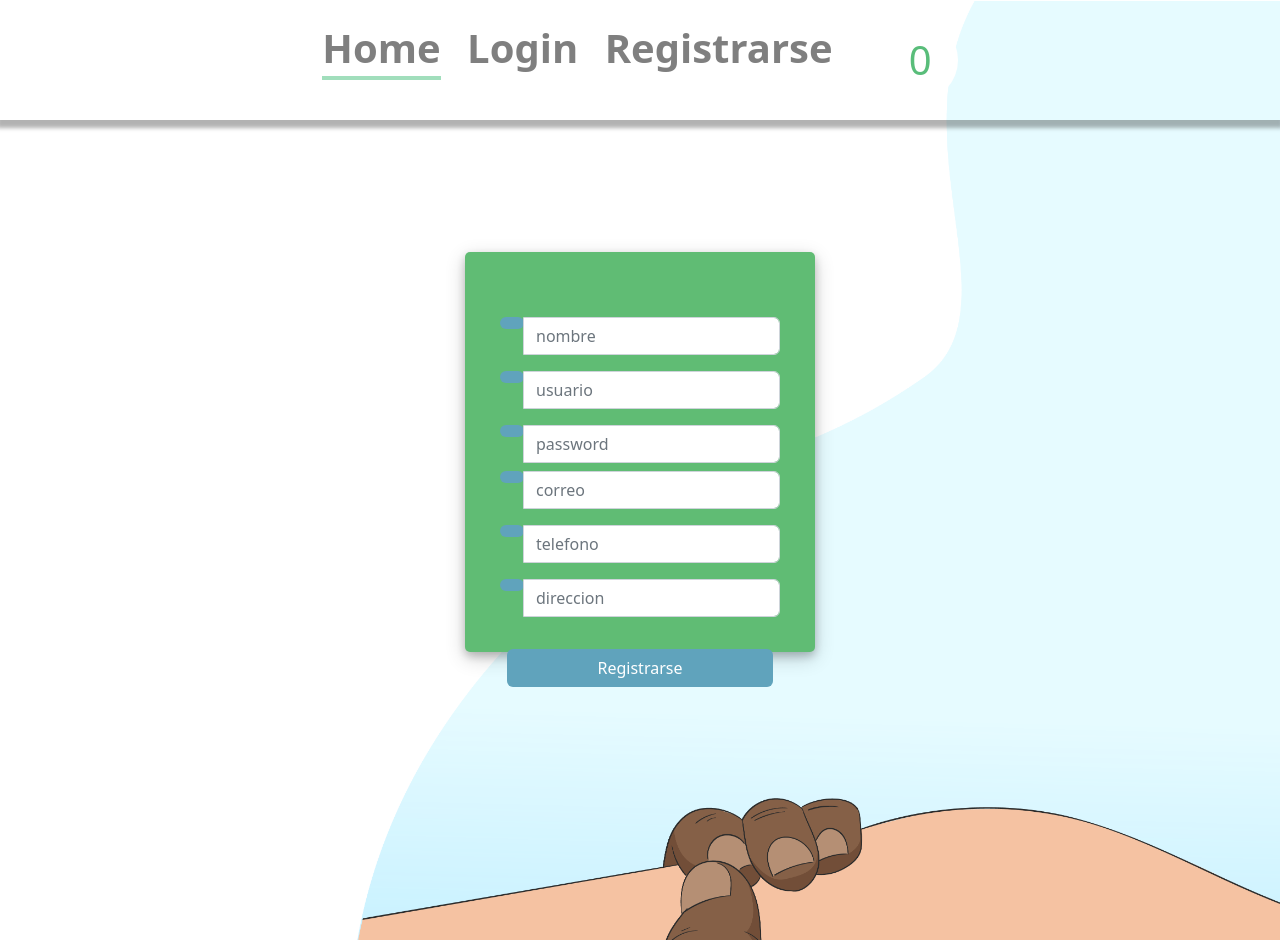
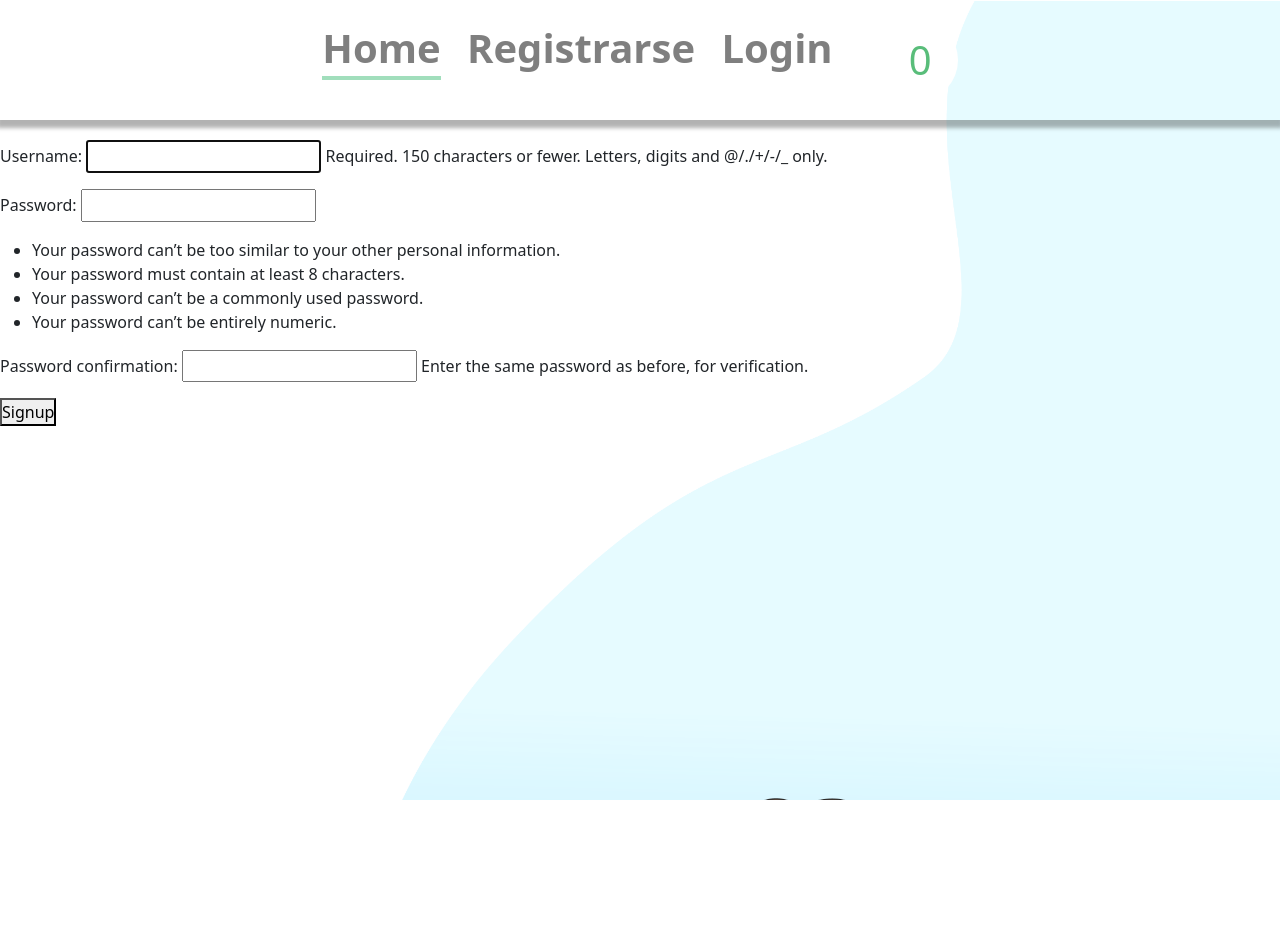
Before and after one commit to danielcaceres107/Agroweb3, a Django app: page /registro/ in a window 1280 px wide. After the commit the page ends 800 px from the top, so only its background shows below. Run offline with Django 4.2, Linux system fonts and the light colour scheme.

Commit message:
Login y Registro

```diff
--- a/mysite/templates/registro.html
+++ b/mysite/templates/registro.html
@@ -14,66 +14,26 @@
         <div class="inner">
 			<nav class="nav-masthead">
 				<h1><a class="nav-link active" href="/">Home</a>
+                <a class="nav-link" href="/registro">Registrarse</a>
+				{% if user.is_authenticated %}
+				<a class="nav-link" href="/logout">Logout</a>
+				{% else %}
 				<a class="nav-link" href="/login">Login</a>
-                <a class="nav-link" href="/registro">Registrarse</a></h1>
+				{% endif %}
+			</h1>
 
                 <button id="boton-carrito" class="masthead-brand"><i class="fas fa-shopping-cart"></i><span id="contadorCarrito">0</span></button>
 			</nav>
 
     </div>
     </header>
-    <div class="container h-100">
-		<div class="d-flex justify-content-center h-100">
-			<div class="user_card">
-				<div class="d-flex justify-content-center"></div>
-				<div class="d-flex justify-content-center form_container">
-					<form>
-						<div class="input-group mb-3">
-							<div class="input-group-append">
-								<span class="input-group-text"><i class="fas fa-user"></i></span>
-							</div>
-							<input type="text" name="" class="form-control input_user" value="" placeholder="nombre">
-						</div>
-                        <div class="input-group mb-3">
-							<div class="input-group-append">
-								<span class="input-group-text"><i class="fas fa-user"></i></span>
-							</div>
-							<input type="text" name="" class="form-control input_user" value="" placeholder="usuario">
-						</div>
-                        <div class="input-group mb-2">
-							<div class="input-group-append">
-								<span class="input-group-text"><i class="fas fa-key"></i></span>
-							</div>
-							<input type="password" name="" class="form-control input_pass" value="" placeholder="password">
-						</div>
-
-                        <div class="input-group mb-3">
-							<div class="input-group-append">
-								<span class="input-group-text"><i class="fas fa-user"></i></span>
-							</div>
-							<input type="text" name="" class="form-control input_user" value="" placeholder="correo">
-						</div>
-                        <div class="input-group mb-3">
-							<div class="input-group-append">
-								<span class="input-group-text"><i class="fas fa-user"></i></span>
-							</div>
-							<input type="text" name="" class="form-control input_user" value="" placeholder="telefono">
-						</div>
-                        <div class="input-group mb-3">
-							<div class="input-group-append">
-								<span class="input-group-text"><i class="fas fa-user"></i></span>
-							</div>
-							<input type="text" name="" class="form-control input_user" value="" placeholder="direccion">
-						</div>
-
-				</div>
-					<div class="d-flex justify-content-center mt-3 login_container">
-				 	    <button type="button" name="button" class="btn login_btn">Registrarse</button>
-				    </div>
-					</form>
-				</div>
-			</div>
-		</div>
-	</div>
+	<form action="/registro/" method="POST">
+		{% csrf_token %}
+		{{register.as_p}}
+		<button>
+			Signup
+		</button>
+	</form>
+	{{error}}
 </body>
 </html>
--- a/mysite/urls.py
+++ b/mysite/urls.py
@@ -15,15 +15,14 @@ Including another URLconf
     2. Add a URL to urlpatterns:  path('blog/', include('blog.urls'))
 """
 from django.contrib import admin
-from django.urls import path, include
+from django.urls import path
 from . import views
-from .views import VendedorView
 
 urlpatterns = [
     path('admin/', admin.site.urls),
     path('', views.index, name="index"),
-    path('login/', views.login, name="login"),
+    path('login/', views.ingreso, name="login"),
     path('registro/', views.registro, name="registro"),
     path('mydata/',views.mydata, name="mydata"),
-    path('vendedores/', VendedorView.as_view(), name='vendedores_list')
+    path('logout/', views.signout, name='logout'),
 ]
--- a/mysite/views.py
+++ b/mysite/views.py
@@ -1,53 +1,78 @@
-from django.shortcuts import render
+from django.shortcuts import render, redirect
 from django.http import HttpResponse, JsonResponse
 from django.views import View
 from agroweb import settings
 from .models import DimVendedores
-import googlemaps
-import json
+from django.contrib.auth.forms import UserCreationForm, AuthenticationForm
+from django.contrib.auth.models import User
+from django.contrib.auth import login, logout, authenticate
+from django.contrib.auth.decorators import login_required
+from django.db import IntegrityError
 # Create your views here.
+
+
 def index(request):
     key = settings.GOOGLE_MAPS_API_KEY
     context = {
-        'key':key,
+        'key': key,
     }
     username = 'Daniel Caceres'
     return render(request, 'index.html', context)
 
-def login(request):
-    return HttpResponse(render(request, 'login.html'))
+
+def ingreso(request):
+    if request.method == 'GET':
+        return render(request, 'login.html', {"form": AuthenticationForm})
+    else:
+        user = authenticate(request, username=request.POST['username'], password=request.POST['password'])
+        if user is not None:
+            login(request, user)
+            return redirect('index')
+        else:
+            return render(request, 'login.html', {"form": AuthenticationForm, "error": "Username or password is incorrect."})
+
 
 def registro(request):
-    return HttpResponse(render(request, 'registro.html'))
+    if request.method == 'GET':
+        return render(request, 'registro.html', {
+            'register': UserCreationForm
+        })
+    else:
+        if request.POST['password1'] == request.POST['password2']:
+            try:
+                user = User.objects.create_user(username=request.POST['username'], password=request.POST['password1'])
+                user.save()
+                login(request, user)
+                print('usuario creado satisfactoriamente')
+                return redirect('index')
+            except IntegrityError:
+                return render(request, 'registro.html', {"register": UserCreationForm, "error": "Username already exists."})
+        else:
+            return render(request, 'registro.html', {
+            'register': UserCreationForm,
+            "error": 'Contraseñas no coinciden'
+            })
+
+
+@login_required
+def signout(request):
+    logout(request)
+    return redirect('index')
+
 
 def mydata(request):
-    result_list = list(DimVendedores.objects\
-                .exclude(latitude__isnull=True)\
-                .exclude(longitude__isnull=True)\
-                .exclude(latitude__exact='')\
-                .exclude(longitude__exact='')\
-                .values('id',
-                        'nombreVendedor',
-                        'latitude',
-                        'longitude',
-                        'nombreTienda',
-                        'telefono',
-                        'correo',
-                        ))
+    result_list = list(DimVendedores.objects
+                       .exclude(latitude__isnull=True)
+                       .exclude(longitude__isnull=True)
+                       .exclude(latitude__exact='')
+                       .exclude(longitude__exact='')
+                       .values('id',
+                               'nombreVendedor',
+                               'latitude',
+                               'longitude',
+                               'nombreTienda',
+                               'telefono',
+                               'horario',
+                               ))
 
     return JsonResponse(result_list, safe=False)
-
-class VendedorView(View):
-    def get(self, request):
-        vendedores = list(DimVendedores.objects.values())
-        if len(vendedores) > 0:
-            datos = {'message': "Success", 'nombreVendedor': vendedores}
-        else:
-            datos = {'message': "Vendedores not found..."}
-        return JsonResponse(datos)
-
-    def post(self, request):
-        pass
-
-    def put(self, request):
-        pass
```
Also changed, not shown: agroweb/settings.py (+0 -7 lines), mysite/models.py (+7 -2 lines), mysite/templates/index.html (+12 -11 lines), mysite/templates/login.html (+12 -44 lines), mysite/migrations/0001_initial.py, mysite/migrations/0002_alter_dimvendedores_password.py, mysite/migrations/0002_footballclubs_delete_rental.py (deleted), mysite/migrations/0003_delete_dimvendedores.py (added), mysite/migrations/0004_initial.py, mysite/migrations/0005_rename_correo_dimvendedores_horario.py (added), mysite/static/img/negocio.png (deleted), mysite/static/img/tienda.png (deleted).
